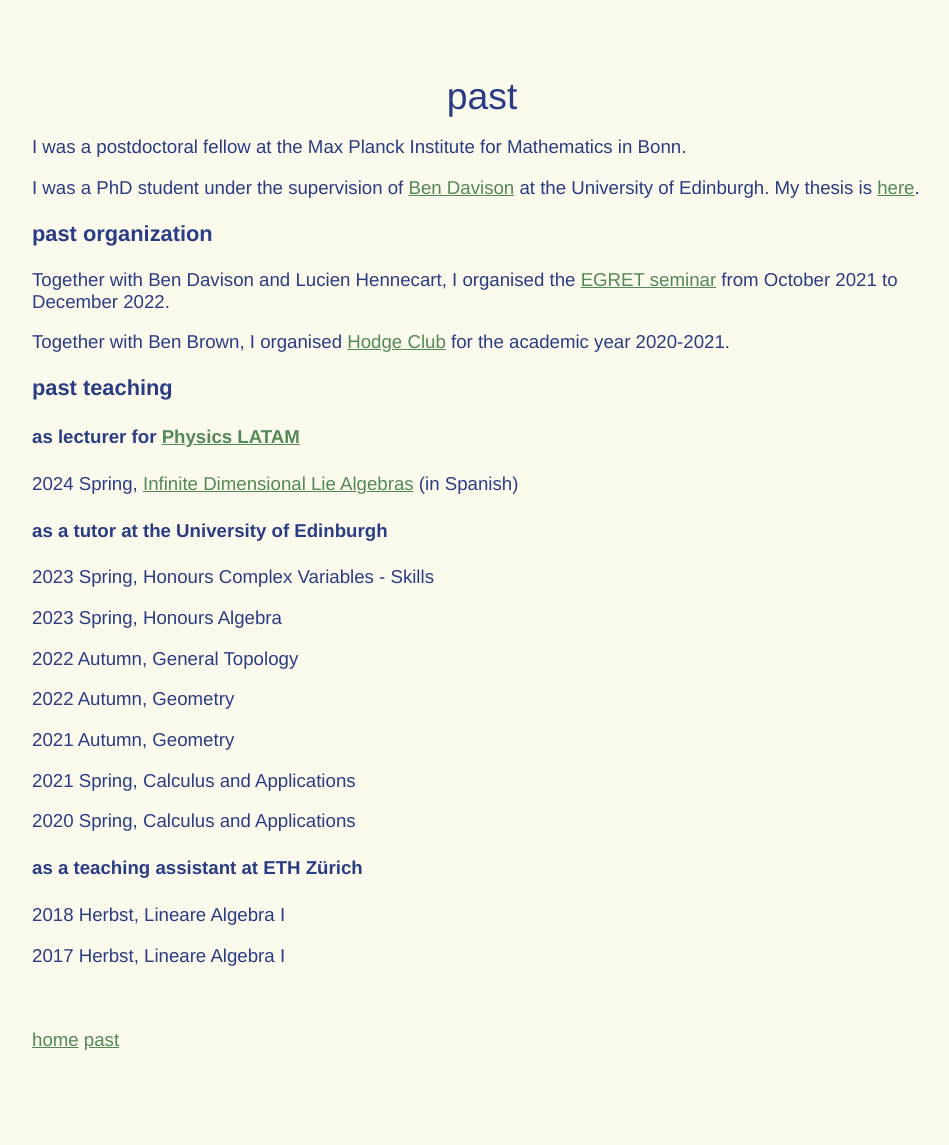
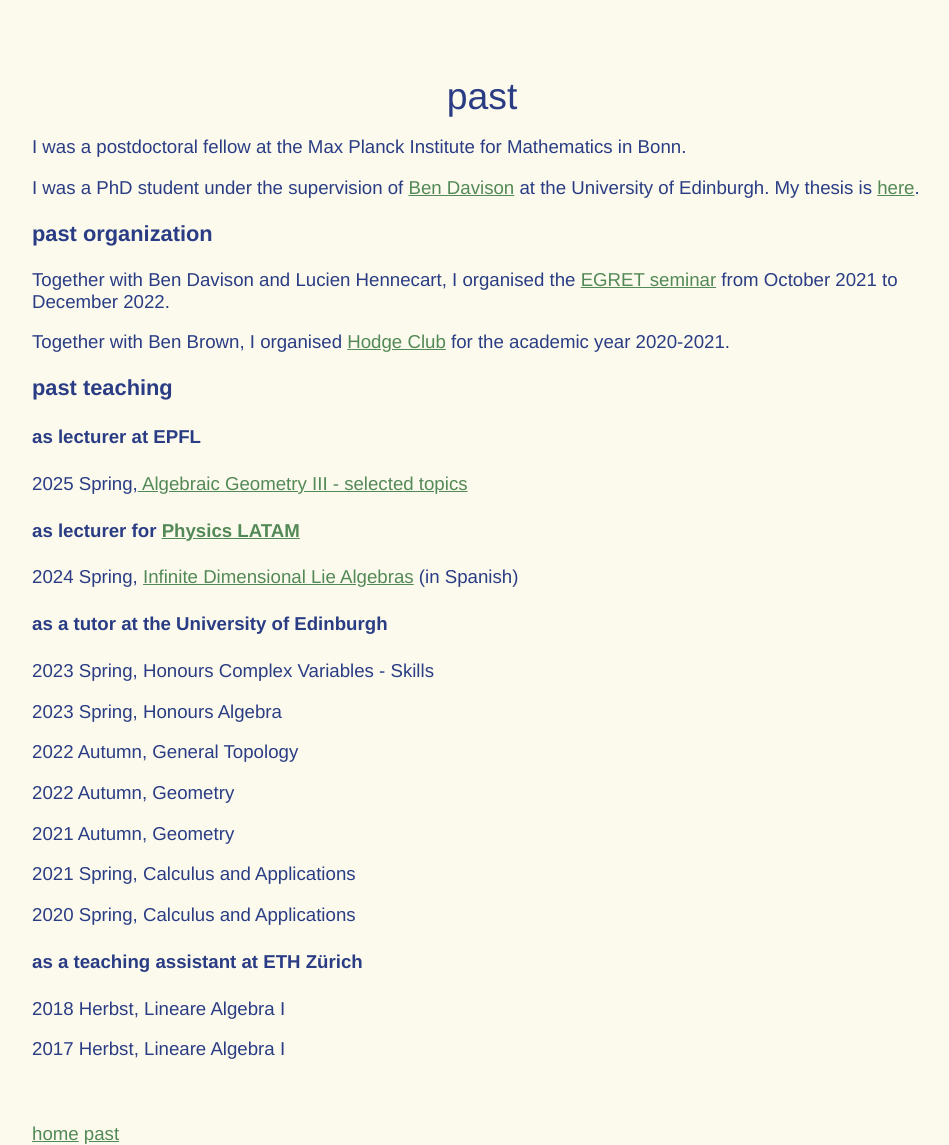
Before and after one commit to SebiSchlegel/SebiSchlegel.github.io, a Jekyll site: the page built from past.md, in a window 1280 px wide. Shown: the whole page, without its empty margins (158-1107 px from the left). Built offline with Jekyll 4.4.1, drawn with Linux system fonts in a browser that asks for light colours; before the commit the page ends 1051 px from its top, so only the background shows below that.

Commit message:
added algebraic geometry lecture

```diff
--- a/past.md
+++ b/past.md
@@ -1,5 +1,5 @@
 ---
-title: Past
+title: past
 layout: default
 ---
 
@@ -65,6 +65,10 @@ February 2020, Bonn, Hausdorff School: “Perverse Sheaves in Enumerative Geomet
 
 ### past teaching
 
+
+#### as lecturer at EPFL
+2025 Spring,[ Algebraic Geometry III - selected topics](https://isa.epfl.ch/imoniteur_ISAP/!itffichecours.htm?ww_i_matiere=3500816089&ww_x_anneeacad=2305107546&ww_i_section=944590&ww_i_niveau=6683147&ww_c_langue=fr)
+
 #### as lecturer for [Physics LATAM](https://www.physicslatam.com/)
 2024 Spring, [Infinite Dimensional Lie Algebras](https://www.physicslatam.com/lie) (in Spanish)
 
```
Also changed, not shown: index.html (+2 -16 lines).
